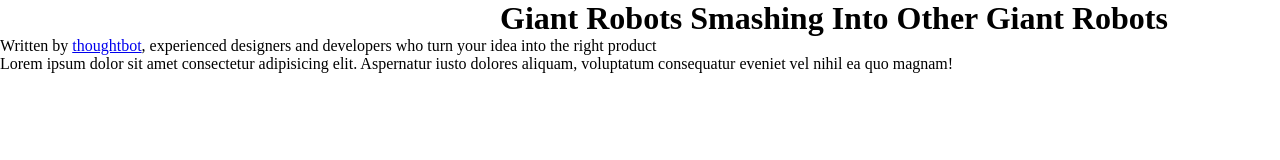
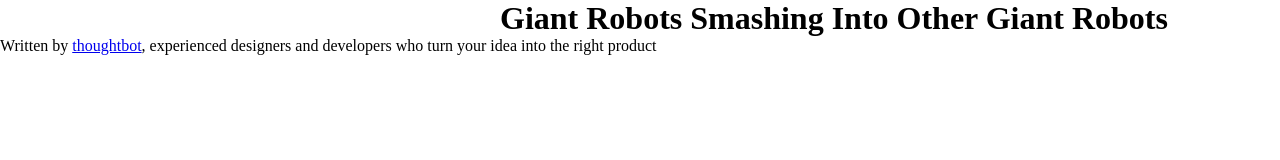
Before and after one commit to gistok/thoughtbot, a plain HTML site: page index.html in a window 1280 px wide. Drawn offline with Linux system fonts and the light colour scheme.

Commit message:
version 3

```diff
--- a/index.html
+++ b/index.html
@@ -15,6 +15,5 @@
                 Written by <a href="https://thoughtbot.com">thoughtbot</a>, experienced designers and developers who turn your idea into the right&nbsp;product
 
               </p>
-              <p>Lorem ipsum dolor sit amet consectetur adipisicing elit. Aspernatur iusto dolores aliquam, voluptatum consequatur eveniet vel nihil ea quo magnam!</p>
 </head>
 </html>
```
